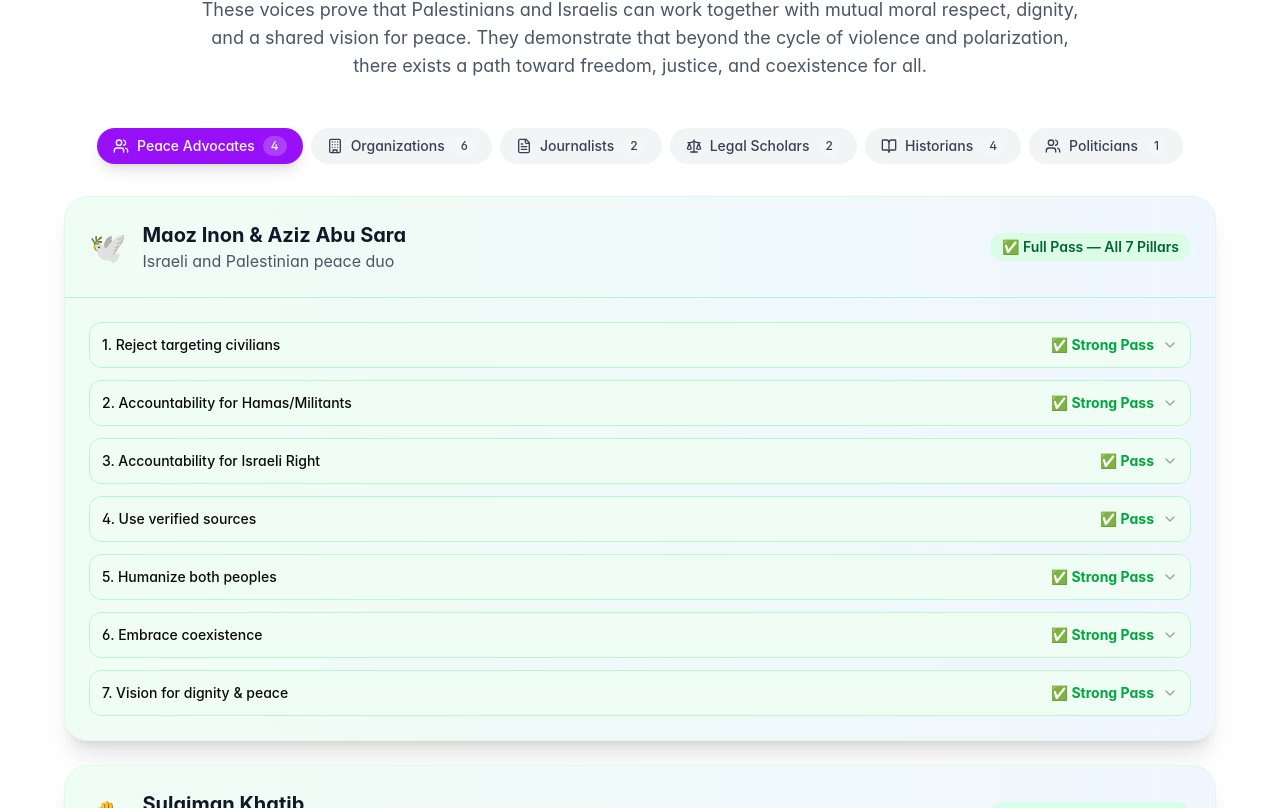
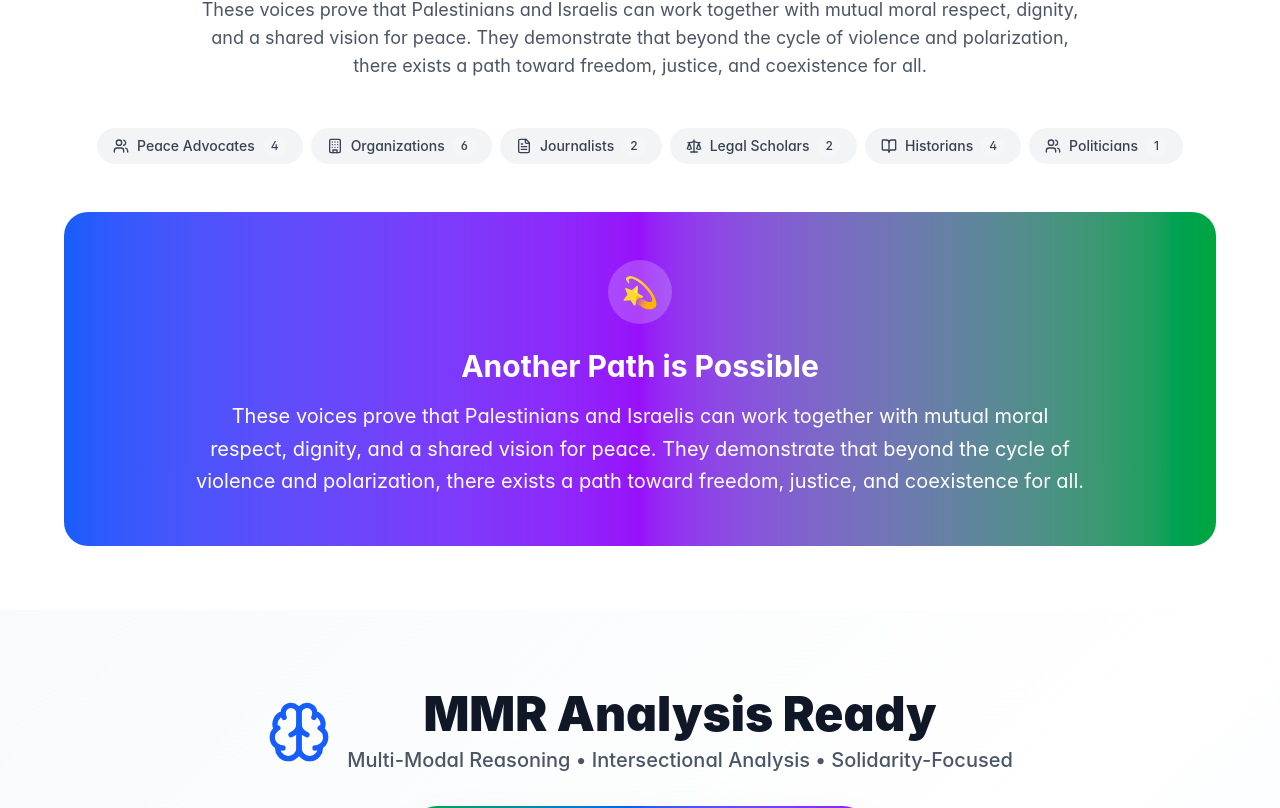
Before and after one commit to mutualmoralrespect/palestine-israel-solidarity-app, a React (Vite) app: page / in a window 1280 px wide. Shown: the part 7152-7960 px from the top of the page. Built offline with nearby package versions, Linux system fonts and the light colour scheme.

Commit message:
feat: Update VoicesOfHopeSection to use shared components
- Import CategoryNavigation and ProfileGrid shared components
- Change default category to 'All' for consistency
- Add useMemo import for performance optimization
- Remove unused ChevronDown import

```diff
--- a/src/components/VoicesOfHopeSection.jsx
+++ b/src/components/VoicesOfHopeSection.jsx
@@ -1,8 +1,10 @@
-import React, { useState } from 'react';
-import { Users, Building, FileText, Scale, BookOpen, ChevronDown } from 'lucide-react';
+import React, { useState, useMemo } from 'react';
+import { Users, Building, FileText, Scale, BookOpen } from 'lucide-react';
+import CategoryNavigation from './shared/CategoryNavigation';
+import ProfileGrid from './shared/ProfileGrid';
 
 const VoicesOfHopeSection = () => {
-  const [activeCategory, setActiveCategory] = useState('Peace Advocates');
+  const [activeCategory, setActiveCategory] = useState('All');
 
   const categories = [
     { id: 'Peace Advocates', label: 'Peace Advocates', icon: Users, count: 4 },
```
